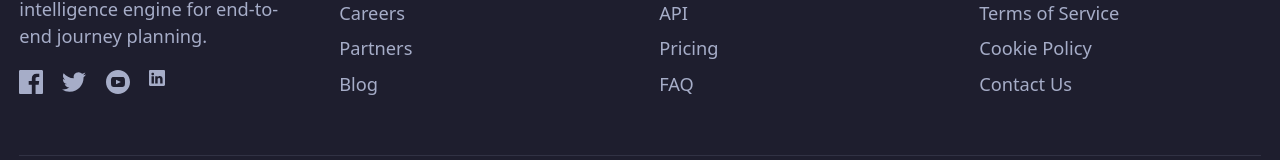
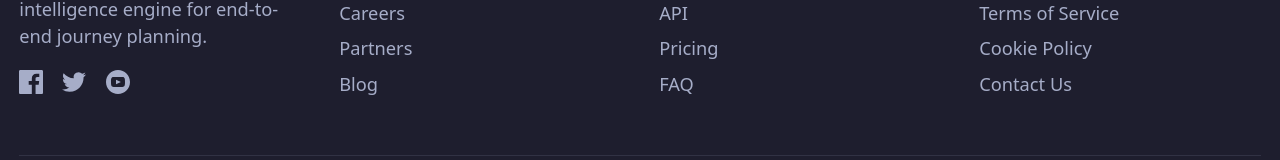
Before and after one commit to vee1e/finova, a Next.js app: page / in a window 1280 px wide. Shown: the part 7347-7507 px from the top of the page. Built offline with nearby package versions, Linux system fonts and the light colour scheme.

Commit message:
remove linkedin

```diff
--- a/src/components/Footer.tsx
+++ b/src/components/Footer.tsx
@@ -26,11 +26,6 @@ export function Footer() {
               <a href="#" className="text-muted-foreground hover:text-primary transition-colors">
                 <svg xmlns="http://www.w3.org/2000/svg" width="20" height="20" fill="currentColor" viewBox="0 0 24 24">
                   <path d="M12 0C5.373 0 0 5.373 0 12s5.373 12 12 12 12-5.373 12-12S18.627 0 12 0zm4.441 16.892c-2.102.144-6.784.144-8.883 0C5.282 16.736 5.017 15.622 5 12c.017-3.629.285-4.736 2.558-4.892 2.099-.144 6.782-.144 8.883 0C18.718 7.264 18.982 8.378 19 12c-.018 3.629-.285 4.736-2.559 4.892zM10 9.658l4.917 2.338L10 14.342V9.658z" />
-                </svg>
-              </a>
-              <a href="#" className="text-muted-foreground hover:text-primary transition-colors">
-                <svg xmlns="http://www.w3.org/2000/svg" width="20" height="20" fill="currentColor" viewBox="0 0 24 24">
-                  <path d="M0 1.146C0 .513.526 0 1.175 0h13.65C15.474 0 16 .513 16 1.146v13.708c0 .633-.526 1.146-1.175 1.146H1.175C.526 16 0 15.487 0 14.854V1.146zm4.943 12.248V6.169H2.542v7.225h2.401zm-1.2-8.212c.837 0 1.358-.554 1.358-1.248-.015-.709-.52-1.248-1.342-1.248-.822 0-1.359.54-1.359 1.248 0 .694.521 1.248 1.327 1.248h.016zm4.908 8.212V9.359c0-.216.016-.432.08-.586.173-.431.568-.878 1.232-.878.869 0 1.216.662 1.216 1.634v3.865h2.401V9.25c0-2.22-1.184-3.252-2.764-3.252-1.274 0-1.845.7-2.165 1.193v.025h-.016a5.54 5.54 0 0 1 .016-.025V6.169h-2.4c.03.678 0 7.225 0 7.225h2.4z" />
                 </svg>
               </a>
             </div>
```
